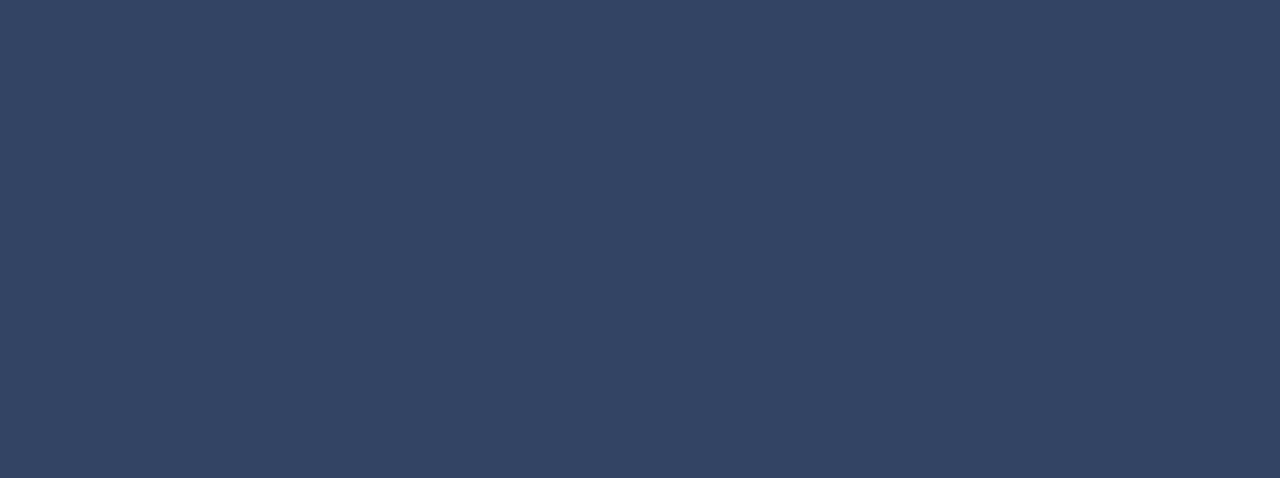
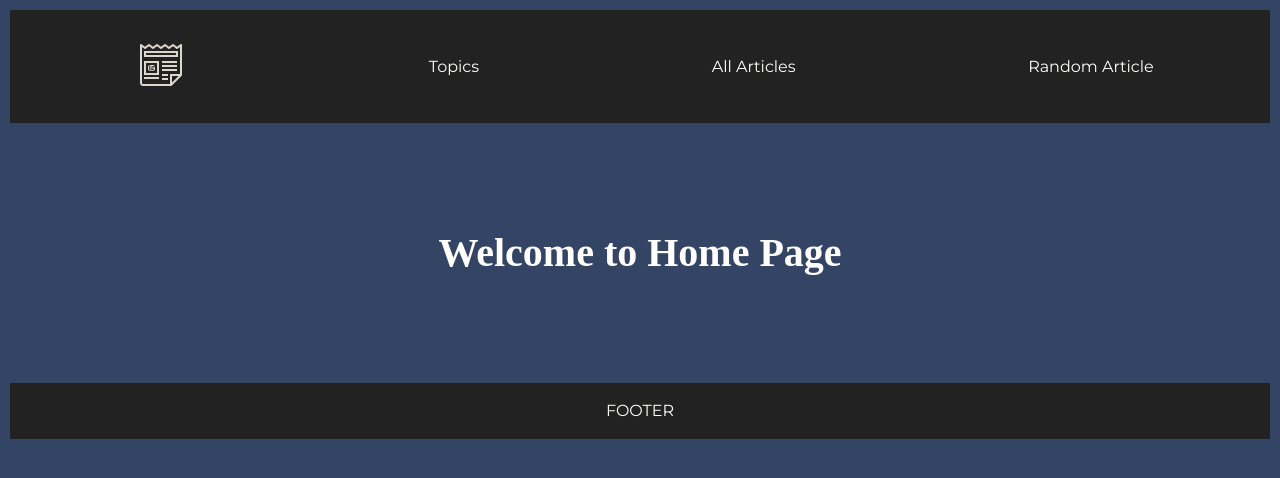
Before and after one commit to MolchanovaA/news-fe, a React (Vite) app: page / in a window 1280 px wide. Before the commit this address had no page. Shown: the top 478 px of the page. Built offline with nearby package versions, Linux system fonts and the light colour scheme; a web font is replaced by a local one.

Commit message:
fixed routes

```diff
--- a/src/App.jsx
+++ b/src/App.jsx
@@ -1,11 +1,17 @@
 import { BrowserRouter } from "react-router-dom";
 import RoutesComponent from "./components/routes/RutesComponent";
+import Header from "./components/Header";
+import Footer from "./components/Footer";
 
 function App() {
   return (
-    <BrowserRouter>
-      <RoutesComponent />
-    </BrowserRouter>
+    <>
+      <BrowserRouter>
+        <Header />
+        <RoutesComponent />
+        <Footer />
+      </BrowserRouter>
+    </>
   );
 }
 
--- a/src/components/Header.jsx
+++ b/src/components/Header.jsx
@@ -5,7 +5,7 @@ import "./styles/header.css";
 const Header = () => {
   return (
     <nav className="header-nav box">
-      <Link to="/api">
+      <Link to="/">
         {" "}
         <img src={logo} alt="news logo" className="logo" />
       </Link>
--- /dev/null
+++ b/src/components/Home.jsx
@@ -0,0 +1,9 @@
+const Home = () => {
+  return (
+    <section className="main-section">
+      <h1>Welcome to Home Page</h1>
+    </section>
+  );
+};
+
+export default Home;
--- a/src/components/WebTemplate.jsx
+++ /dev/null
@@ -1,16 +0,0 @@
-import { Outlet } from "react-router-dom";
-
-import Header from "./Header";
-import Footer from "./Footer";
-
-const WebTemplate = () => {
-  return (
-    <>
-      <Header />
-      <Outlet />
-      <Footer />
-    </>
-  );
-};
-
-export default WebTemplate;
--- a/src/components/routes/RutesComponent.jsx
+++ b/src/components/routes/RutesComponent.jsx
@@ -1,17 +1,16 @@
 import { Route, Routes } from "react-router-dom";
 
-import WebTemplate from "../WebTemplate";
 import Articles from "../Articles";
 import SingleArticle from "../SingleArticle";
+import Home from "../Home";
 
 const RoutesComponent = () => {
   return (
     <>
       <Routes>
-        <Route path="/api/" element={<WebTemplate />}>
-          <Route path="articles" element={<Articles />} />
-          <Route path="articles/:article_id" element={<SingleArticle />} />
-        </Route>
+        <Route path="/" element={<Home />} />
+        <Route path="api/articles" element={<Articles />} />
+        <Route path="api/articles/:article_id" element={<SingleArticle />} />
       </Routes>
     </>
   );
--- a/src/index.css
+++ b/src/index.css
@@ -25,7 +25,10 @@ body h2 {
 body:not(h1) {
   font-family: "Montserrat", sans-serif;
 }
-
+.main-section {
+  padding: 10px;
+  margin: 100px 0;
+}
 section p:not(.votes) {
   color: var(--other-light);
 }
```
